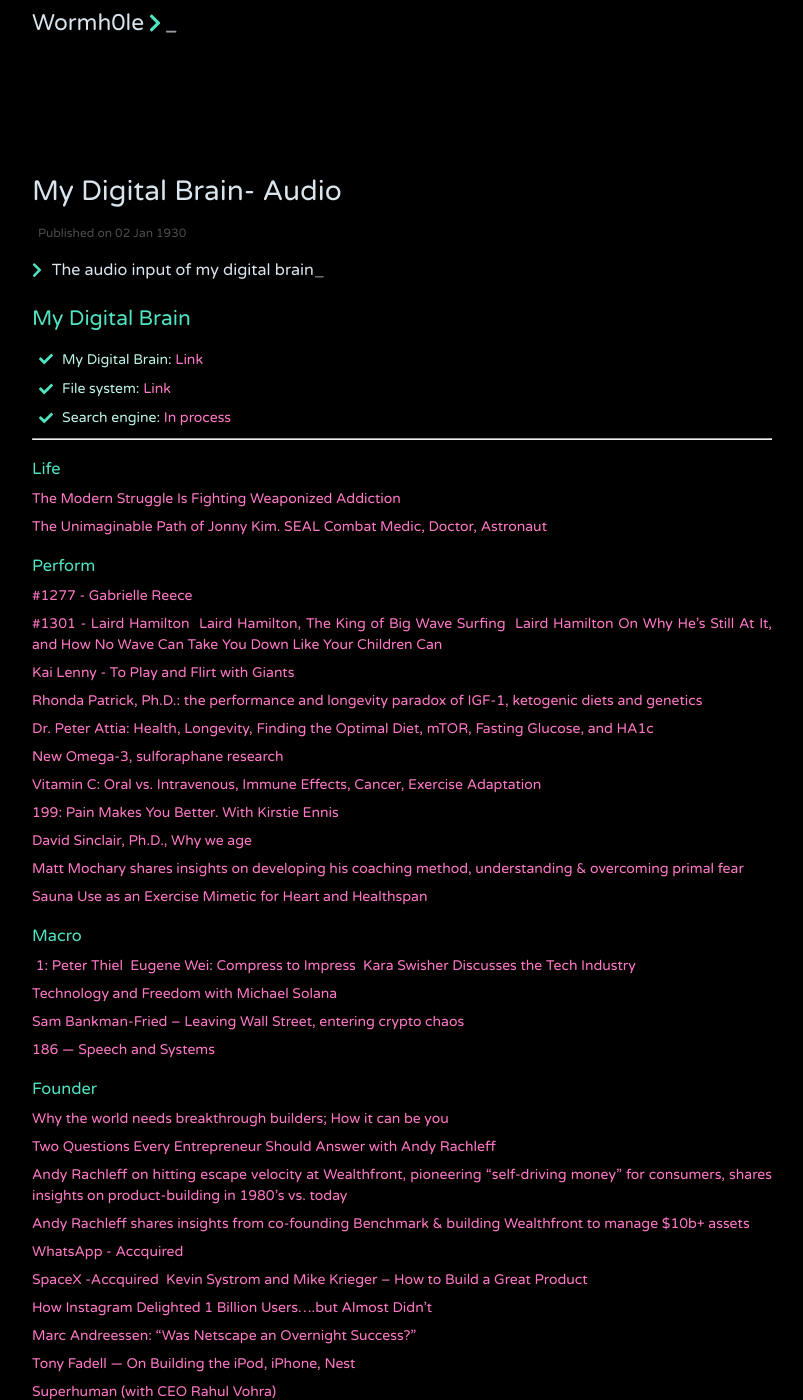
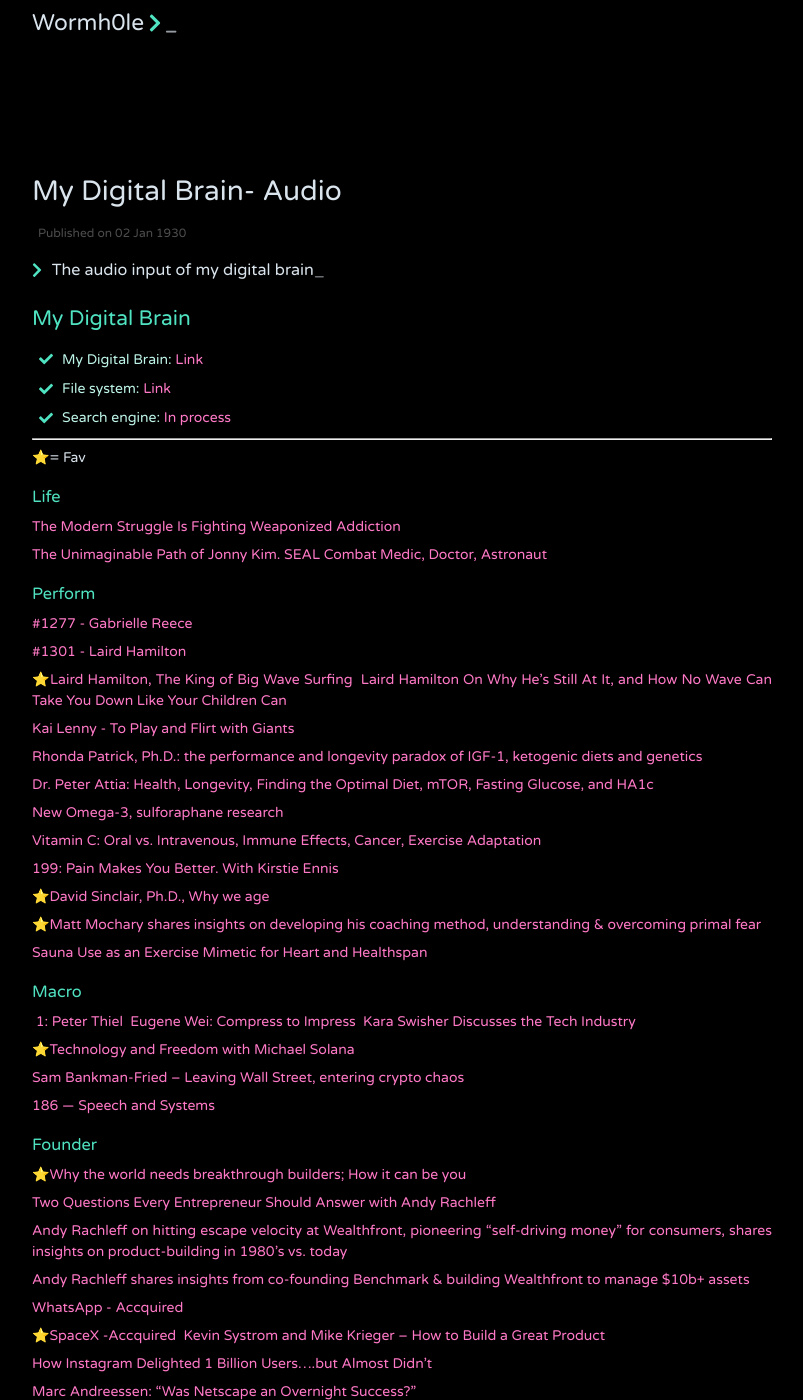
Before and after one commit to jithendrabsy/thoughts, a Jekyll site: the page built from _posts/1930-01-02-audio.md, in a window 1280 px wide and 1400 px high. Shown: the whole window, without its empty margins (238-1041 px from the left). Built offline with Jekyll 4.4.1, drawn with Linux system fonts in a browser that asks for light colours; nearby versions of some CDN libraries.

Commit message:
Update Fortmat

```diff
--- a/_posts/1930-01-02-audio.md
+++ b/_posts/1930-01-02-audio.md
@@ -10,8 +10,9 @@
 - File system: [Link](https://github.com/allenleein/knowledge-base)
 - Search engine: [In process](https://app.tarsmachine.com/)
 
+ ---
 
- ---
+ ⭐️= Fav
 
 ### Life
 
@@ -24,8 +25,8 @@
 [#1277 - Gabrielle Reece](https://overcast.fm/+ubw8Lc)
 
 [#1301 - Laird Hamilton](https://overcast.fm/+sUjLsg)
-‌
-[Laird Hamilton, The King of Big Wave Surfing](https://overcast.fm/+Kebuyne2U)
+
+⭐️[Laird Hamilton, The King of Big Wave Surfing](https://overcast.fm/+Kebuyne2U)
 ‌
 [Laird Hamilton On Why He’s Still At It, and How No Wave Can Take You Down Like Your Children Can](https://overcast.fm/+WMlg45hKM)
 
@@ -41,9 +42,9 @@
 
 [199: Pain Makes You Better. With Kirstie Ennis](https://overcast.fm/+H091o2B94)
 
-[David Sinclair, Ph.D., Why we age](https://overcast.fm/+RxHFj_HuQ)
+⭐️[David Sinclair, Ph.D., Why we age](https://overcast.fm/+RxHFj_HuQ)
 
-[Matt Mochary shares insights on developing his coaching method, understanding & overcoming primal fear](https://overcast.fm/+JyHzHqw0)
+⭐️[Matt Mochary shares insights on developing his coaching method, understanding & overcoming primal fear](https://overcast.fm/+JyHzHqw0)
 
 [Sauna Use as an Exercise Mimetic for Heart and Healthspan](https://overcast.fm/+ajFE8LdE4)
 
@@ -56,7 +57,7 @@
 ‌
 [Kara Swisher Discusses the Tech Industry](https://overcast.fm/+JWZQmgCNY)
 
-[Technology and Freedom with Michael Solana](https://overcast.fm/+LDKfmgVl4)
+⭐️[Technology and Freedom with Michael Solana](https://overcast.fm/+LDKfmgVl4)
 
 ‌[Sam Bankman-Fried – Leaving Wall Street, entering crypto chaos](https://overcast.fm/+ECBipipnE)
 
@@ -64,8 +65,7 @@
 
 ### Founder
 
-[Why the world needs breakthrough builders; How it can be you](https://overcast.fm/+Vl3saGbhg)
-
+⭐️[Why the world needs breakthrough builders; How it can be you](https://overcast.fm/+Vl3saGbhg)
 
 [Two Questions Every Entrepreneur Should Answer with Andy Rachleff](https://overcast.fm/+Kebvi4eEM)
 
@@ -75,7 +75,7 @@
 
 [WhatsApp - Accquired](https://overcast.fm/+Faxk8-xy4)
 
-[SpaceX -Accquired](https://overcast.fm/+FaxmmY8Jw)
+⭐️[SpaceX -Accquired](https://overcast.fm/+FaxmmY8Jw)
 ‌
 [Kevin Systrom and Mike Krieger – How to Build a Great Product](https://overcast.fm/+Lzu3n3SHk)
 
@@ -83,14 +83,13 @@
 
 [Marc Andreessen: “Was Netscape an Overnight Success?”](https://overcast.fm/+Vl3uOo3L0)
 
-[Tony Fadell — On Building the iPod, iPhone, Nest](https://overcast.fm/+Kebs87fGM)
+⭐️[Tony Fadell — On Building the iPod, iPhone, Nest](https://overcast.fm/+Kebs87fGM)
 
 [Superhuman (with CEO Rahul Vohra)](https://overcast.fm/+Faxkyij0A)
 
 [Mark Pincus on Product Management, Raising Capital, and Building Zynga](https://overcast.fm/+LDKc0QhfE)
 
-
-[George Hotz: Comma.ai, OpenPilot, and Autonomous Vehicles](https://overcast.fm/+OcVemfsMA)
+⭐️[George Hotz: Comma.ai, OpenPilot, and Autonomous Vehicles](https://overcast.fm/+OcVemfsMA)
 
 [Competing Against Luck](https://overcast.fm/+BlzGMVAuw)
 
@@ -109,25 +108,19 @@
 
 [Sequoia Capital (Part 1)](https://overcast.fm/+FaxnVsu28)
 
-[Sequoia Capital Part II (with Doug Leone)](https://overcast.fm/+FaxleB3SE)
+⭐️[Sequoia Capital Part II (with Doug Leone)](https://overcast.fm/+FaxleB3SE)
 
-
-[Founders Fund’s Brian Singerman on Why VC Is About Upside Maximisation](https://overcast.fm/+EBTDYsCTs)
+⭐️[Founders Fund’s Brian Singerman on Why VC Is About Upside Maximisation](https://overcast.fm/+EBTDYsCTs)
 ‌
 [Brian Singerman – Investing in the Best Founders](https://overcast.fm/+Lzu2_Kztw)
 
-
 [Brian Singerman shares portfolio bests (Stemcentrx, SpaceX, DeepMind) & favorite bets](https://overcast.fm/+JyG5oTg0)
-
 
 [Investment Games with Brian Singerman](https://softwareengineeringdaily.com/2018/06/08/investment-games-with-brian-singerman/)
 
-
 [Why Founders Need a Strategy with Brian Singerman, Founders Fund](https://overcast.fm/+70-4DN7o)
 
-
 [Keith Rabois: Accumulating Advantage](https://overcast.fm/+HgwtVFMTg)
-
 ‌
 [Keith Rabois- Spotting Undiscovered Talent, Discovering Your Comparative Advantage](https://overcast.fm/+Iv6xQNnDk)
 
@@ -135,7 +128,7 @@
 
 [Bill Gurley – Direct Listing vs. IPO ](https://overcast.fm/+Lzu1jgYOo)
 
-[A Fireside Chat with Benchmark General Partner Peter Fenton](https://overcast.fm/+GRY8VGEBc)
+⭐️[A Fireside Chat with Benchmark General Partner Peter Fenton](https://overcast.fm/+GRY8VGEBc)
 
 [Benchmark’s Peter Fenton on How To Differentiate Between Good & Great VCs](https://overcast.fm/+EBTCRZOw0)
 
```
Also changed, not shown: _posts/1930-01-01-knowledge-base.md (+1 -0 lines).
